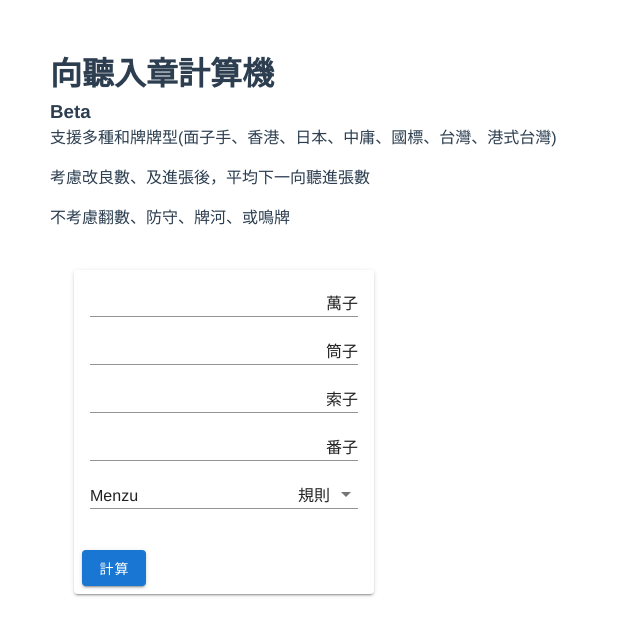
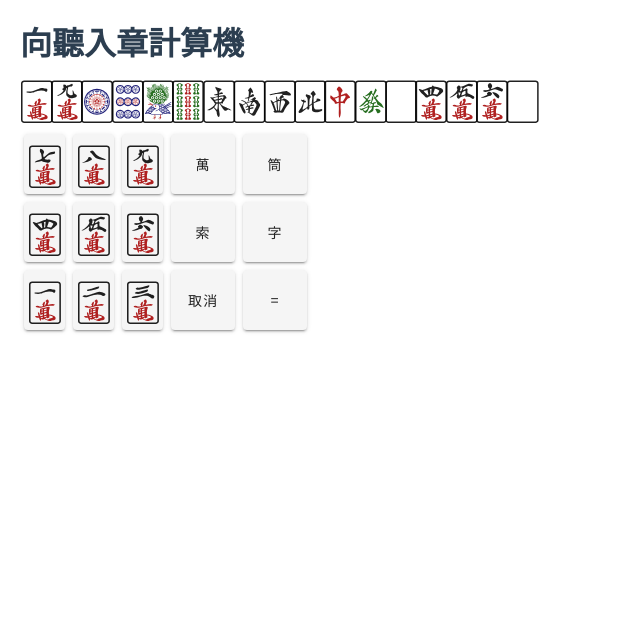
Before and after one commit to garyleung142857/cal-shanten-beta, a Vue app: page / in a window 1280 px wide. Shown: the top 636 px of the page, without its empty margins (0-640 px from the left). Built offline with nearby package versions, Linux system fonts and the light colour scheme.

Commit message:
working on new inputs

```diff
--- a/src/App.vue
+++ b/src/App.vue
@@ -1,11 +1,9 @@
 <template>
   <v-app id="app">
     <h1> 向聽入章計算機 </h1>
-    <h3> Beta </h3>
-    <p> 支援多種和牌牌型(面子手、香港、日本、中庸、國標、台灣、港式台灣)</p>
-    <p> 考慮改良數、及進張後，平均下一向聽進張數</p>
-    <p> 不考慮翻數、防守、牌河、或鳴牌 </p>
-    <InputForm @handle-query="handleQuery"></InputForm>
+
+    <TileHand />
+    <InputKeyboard />
     <v-alert
       v-if="error"
       color="red"
@@ -29,14 +27,16 @@
 </template>
 
 <script>
-import InputForm from './components/InputForm.vue'
 import SingleResult from './components/SingleResult.vue'
+import TileHand from './components/TileHand.vue'
+import InputKeyboard from './components/InputKeyboard.vue'
 import { suitStrsQuery } from './scripts/InOut.js'
 export default {
   name: 'App',
   components: {
-    InputForm,
-    SingleResult
+    SingleResult,
+    TileHand,
+    InputKeyboard
   },
   data(){
     return {
@@ -76,7 +76,12 @@ export default {
   -webkit-font-smoothing: antialiased;
   -moz-osx-font-smoothing: grayscale;
   color: #2c3e50;
-  padding: 50px;
+  padding: 20px;
   max-width: 700px;
 }
+
+@font-face {
+  font-family: "Mahjong";
+  src: url(./fonts/S-Mahjong.ttf) format("truetype");
+}
 </style>
--- /dev/null
+++ b/src/components/InputKeyboard.vue
@@ -0,0 +1,75 @@
+<template>
+  <v-card flat class="d-flex justify-start">
+    <v-card flat class="pa-1">
+      <v-row v-for="(r, rowid) in curSuitLayout" :key="rowid" dense class="d-flex justify-end">
+        <TileButton
+          v-for="tn in r" :key="tn"
+          :tileName="tn"
+          @tileClick="inputTile(tn)"
+        />
+      </v-row>
+    </v-card>
+    <v-card flat class="pa-1 d-flex flex-column">
+      <v-row dense class="d-flex" align-content="stretch">
+        <v-btn class="suit-btn pa-1 ma-1 flex-grow-1" @click="changeSuit('man')">萬</v-btn>
+        <v-btn class="suit-btn pa-1 ma-1" @click="changeSuit('pin')">筒</v-btn>
+      </v-row>
+      <v-row dense class="d-flex">
+        <v-btn class="suit-btn pa-1 ma-1" @click="changeSuit('sou')">索</v-btn>
+        <v-btn class="suit-btn pa-1 ma-1" @click="changeSuit('zi')">字</v-btn>
+      </v-row>
+      <v-row dense class="d-flex">
+        <v-btn class="suit-btn pa-1 ma-1" @click="changeSuit('sou')">取消</v-btn>
+        <v-btn class="suit-btn pa-1 ma-1" @click="changeSuit('zi')">=</v-btn>
+      </v-row>
+    </v-card>
+  </v-card>
+</template>
+<script>
+  import TileButton from '@/components/TileButton.vue'
+  import LAYERS from '@/constants/KeyboardPattern.js'
+  export default {
+    name: 'TileKeyboard',
+    components: {
+      TileButton
+    },
+    data(){
+      return {
+        curSuit: 'man'
+      }
+    },
+    computed: {
+      curSuitLayout(){
+        if(LAYERS){
+          return LAYERS[this.curSuit]
+        }
+        return null
+      }
+    },
+    methods: {
+      inputTile(tileName){
+        this.$emit('inputTile', tileName)
+      },
+      removeLastTile(){
+        this.$emit('removeLastTile')
+      },
+      clearAll(){
+        this.$emit('clearAll')
+      },
+      changeSuit(suit){
+        this.curSuit = suit
+      }
+    }
+  }
+</script>
+
+<style scoped>
+  .suit-btn{
+    text-transform: unset !important;
+    width: 30px;
+    justify-content: center;
+    align-items: center;
+    position: relative;
+    height: unset !important;
+  }
+</style>
--- /dev/null
+++ b/src/components/TileButton.vue
@@ -0,0 +1,37 @@
+<template>
+  <v-btn
+    class="input-btn pa-1 ma-1"
+    height="60"
+    @click="tileClicked"
+  >
+    <TileImage :tileName="tileName" />
+  </v-btn>
+</template>
+
+<script>
+  import TileImage from './TileImage.vue'
+  export default {
+    name: 'TileButton',
+    components: {
+      TileImage
+    },
+    props: {
+      tileName: {type: String}
+    },
+    methods: {
+      tileClicked(){
+        this.$emit('tileClick')
+      }
+    }
+  }
+</script>
+
+<style scoped>
+  .input-btn {
+    text-transform: unset !important;
+    min-width: 0 !important;
+    justify-content: center;
+    align-items: center;
+    position: relative;
+  }
+</style>
--- /dev/null
+++ b/src/components/TileHand.vue
@@ -0,0 +1,46 @@
+<template>
+  <v-card
+    flat
+    class="hand d-flex ma-0 flex-wrap"
+    width="100%"
+  >
+    <TileImage tileName="1m" />
+    <TileImage tileName="9m" />
+    <TileImage tileName="1p" />
+    <TileImage tileName="9p" />
+    <TileImage tileName="1s" />
+    <TileImage tileName="9s" />
+    <TileImage tileName="1z" />
+    <TileImage tileName="2z" />
+    <TileImage tileName="3z" />
+    <TileImage tileName="4z" />
+    <TileImage tileName="5z" />
+    <TileImage tileName="6z" />
+    <TileImage tileName="7z" />
+    <TileImage tileName="4m" />
+    <TileImage tileName="5m" />
+    <TileImage tileName="6m" />
+    <TileImage tileName="7z" />
+  </v-card>
+</template>
+<script>
+  import TileImage from './TileImage.vue'
+  export default {
+    name: 'TileHand',
+    components: {
+      TileImage
+    },
+    props: {
+
+    },
+  }
+</script>
+
+<style scoped>
+  .hand {
+    justify-content: flex-start;
+    align-items: center;
+    border: 1px black solid;
+    line-height: 1.15;
+  }
+</style>
--- /dev/null
+++ b/src/components/TileImage.vue
@@ -0,0 +1,38 @@
+<template>
+  <span
+    class="tileFace"
+  >
+    {{tileChar}}
+  </span>
+</template>
+
+<script>
+  import tileMap from '@/constants/TileMap2.json'
+  export default {
+    name: 'TileImage',
+    props: {
+      tileName: {type: String}
+    },
+    data(){
+      return {
+        tileMap: tileMap,
+      }
+    },
+    computed: {
+      tileChar(){
+        return tileMap[this.tileName]
+      }
+    }
+  }
+</script>
+
+<style scoped>
+  .tileFace {
+    height: 60px;
+    line-height: 1;
+    font-size: 48px;
+    font-family: 'Mahjong';
+    text-align: center;
+  }
+
+</style>
--- /dev/null
+++ b/src/constants/KeyboardPattern.js
@@ -0,0 +1,32 @@
+const MAN = [
+  ['7m', '8m', '9m'],
+  ['4m', '5m', '6m'],
+  ['1m', '2m', '3m']
+]
+
+const PIN = [
+  ['7p', '8p', '9p'],
+  ['4p', '5p', '6p'],
+  ['1p', '2p', '3p']
+]
+
+const SOU = [
+  ['7s', '8s', '9s'],
+  ['4s', '5s', '6s'],
+  ['1s', '2s', '3s']
+]
+
+const ZI = [
+  ['5z', '6z', '7z'],
+  ['3z', '4z'],
+  ['1z', '2z']
+]
+
+const LAYERS = {
+  man: MAN,
+  pin: PIN,
+  sou: SOU,
+  zi: ZI
+}
+
+export default LAYERS
--- /dev/null
+++ b/src/constants/TileMap2.json
@@ -0,0 +1,37 @@
+{
+  "1m": "🀇",
+  "2m": "🀈",
+  "3m": "🀉",
+  "4m": "🀊",
+  "5m": "🀋",
+  "6m": "🀌",
+  "7m": "🀍",
+  "8m": "🀎",
+  "9m": "🀏",
+  "1p": "🀙",
+  "2p": "🀚",
+  "3p": "🀛",
+  "4p": "🀜",
+  "5p": "🀝",
+  "6p": "🀞",
+  "7p": "🀟",
+  "8p": "🀠",
+  "9p": "🀡",
+  "1s": "🀐",
+  "2s": "🀑",
+  "3s": "🀒",
+  "4s": "🀓",
+  "5s": "🀔",
+  "6s": "🀕",
+  "7s": "🀖",
+  "8s": "🀗",
+  "9s": "🀘",
+  "1z": "🀀",
+  "2z": "🀁",
+  "3z": "🀂",
+  "4z": "🀃",
+  "5z": "🀄",
+  "6z": "🀅",
+  "7z": "🀆",
+  "bk": "🀫"
+}
```
Also changed, not shown: src/fonts/S-Mahjong.ttf (added).
